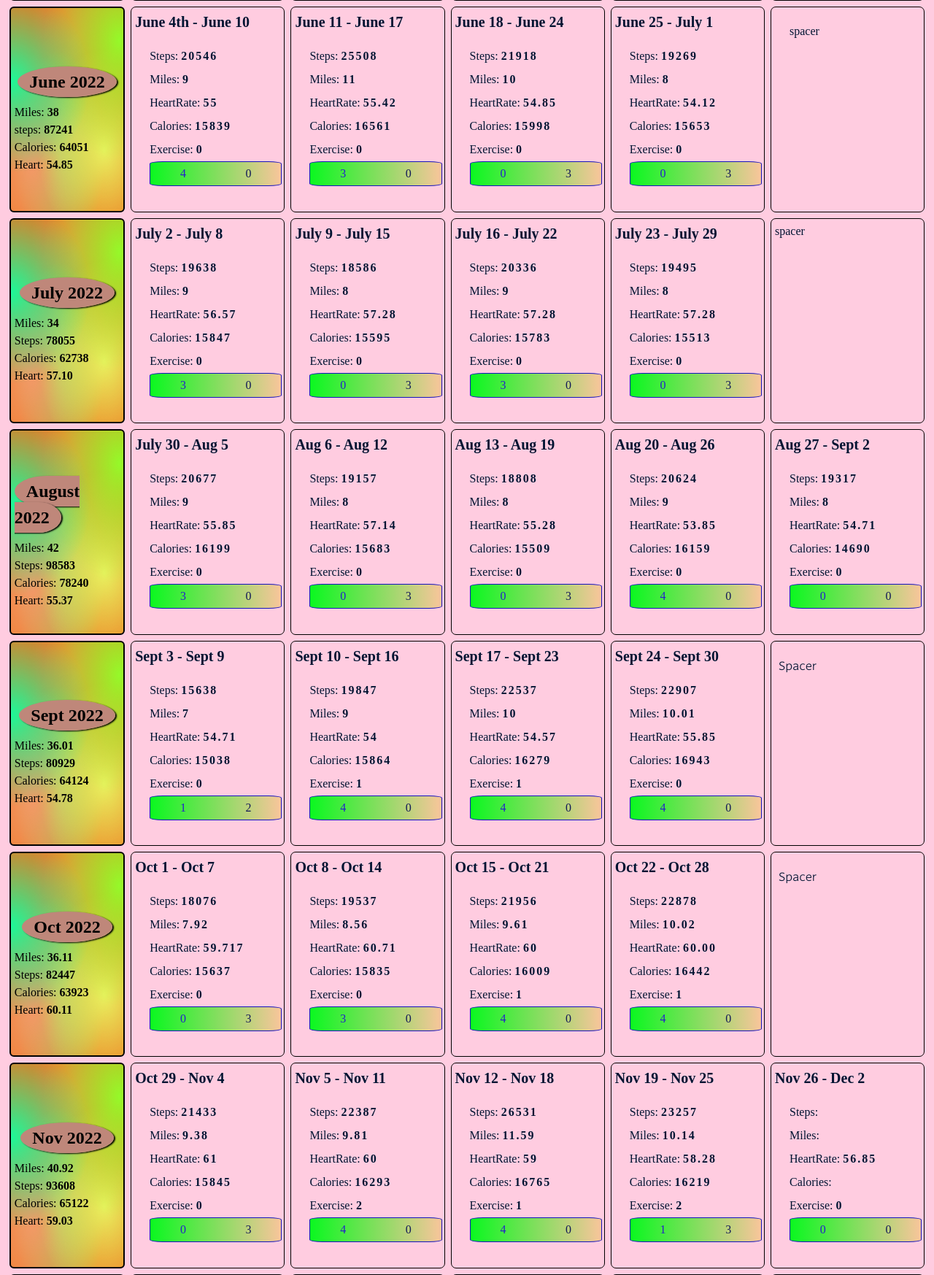
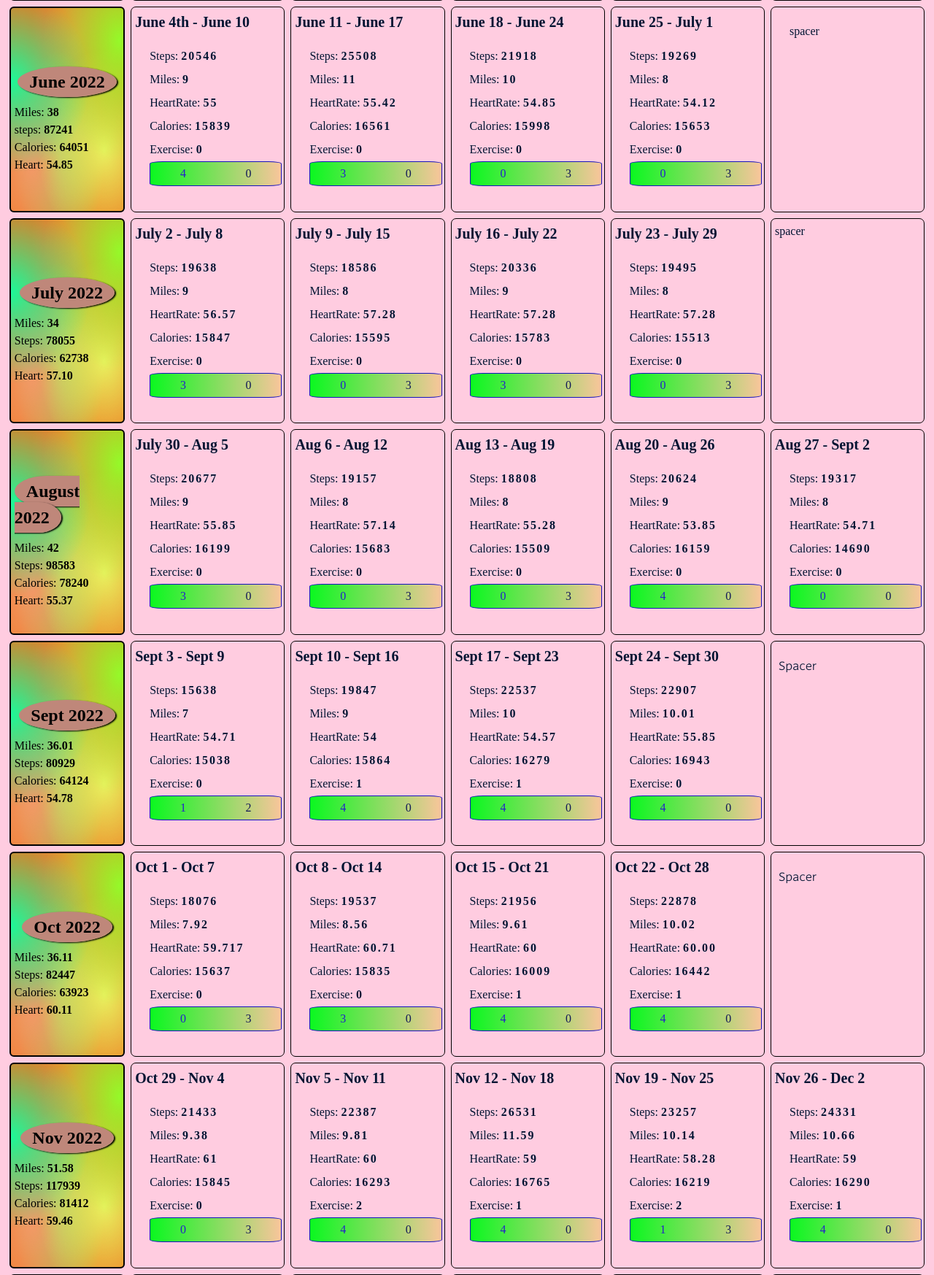
Before and after one commit to Shivabeach/forward, a CodeIgniter app: page /forward/index.php/pages/grid23 in a window 1280 px wide. Shown: the part 1823-3570 px from the top of the page at 73% size. Run offline with CodeIgniter, Linux system fonts and the light colour scheme; some web fonts are replaced.

Commit message:
Nov-Dec2

```diff
--- a/application/views/pages/grid23.php
+++ b/application/views/pages/grid23.php
@@ -707,12 +707,12 @@
     <div class="div30">
       <h5 class="date-range">Nov 26 - Dec 2</h5>
       <ul>
-        <li class="pb25 novStep">Steps: <strong></strong> <span class="steps show "></span></li>
-        <li class="pb25 novMile ">Miles: <strong></strong> </li>
-        <li class="pb25 novHeart">HeartRate: <strong>56.85</strong> </li>
-        <li class="pb25 novCalorie">Calories: <strong></strong> </li>
-        <li class="pb25 ex">Exercise: <strong>0</strong> </li>
-        <li class="summary pb25"><span class="pos">0</span> <span class="neg">0</span> </li>
+        <li class="pb25 novStep">Steps: <strong>24331</strong> </li>
+        <li class="pb25 novMile ">Miles: <strong>10.66</strong> </li>
+        <li class="pb25 novHeart">HeartRate: <strong>59</strong> </li>
+        <li class="pb25 novCalorie">Calories: <strong>16290</strong> </li>
+        <li class="pb25 ex">Exercise: <strong>1</strong> </li>
+        <li class="summary pb25"><span class="pos">4</span> <span class="neg">0</span> </li>
       </ul>
     </div>
     <!-- Dec 2022 -->
```
